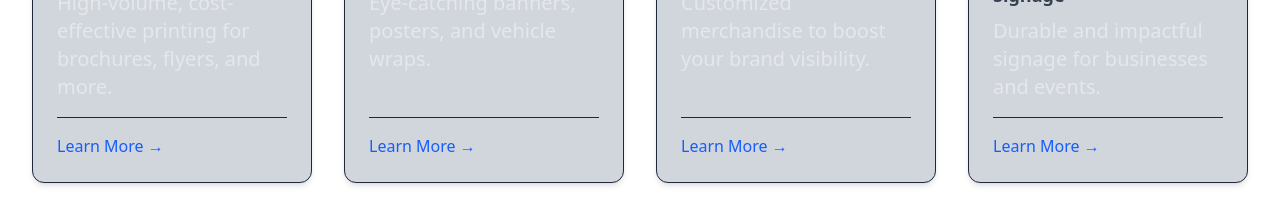
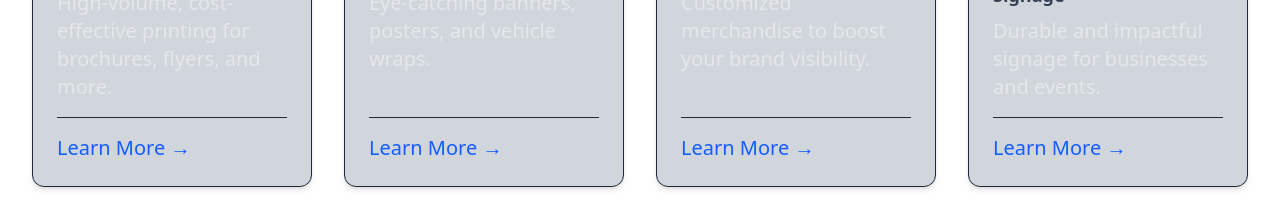
Before and after one commit to opechapo/Swiftify-solution, a React (Vite) app: page /services in a window 1280 px wide. Shown: the part 780-1004 px from the top of the page. Built offline with nearby package versions, Linux system fonts and the light colour scheme.

Commit message:
AdeError

```diff
--- a/src/Pages/Services.jsx
+++ b/src/Pages/Services.jsx
@@ -109,7 +109,7 @@ const Services = () => {
                       {service.description}
                     </p>
                     <div className="mt-4 pt-4 border-t border-light-gray">
-                      <span className="text-l text-blue-600 font-medium group-hover:underline">
+                      <span className="text-xl text-blue-600 font-medium group-hover:underline">
                         Learn More →
                       </span>
                     </div>
```
Also changed, not shown: 1 other file (tests, documents, lock files or other folders).
